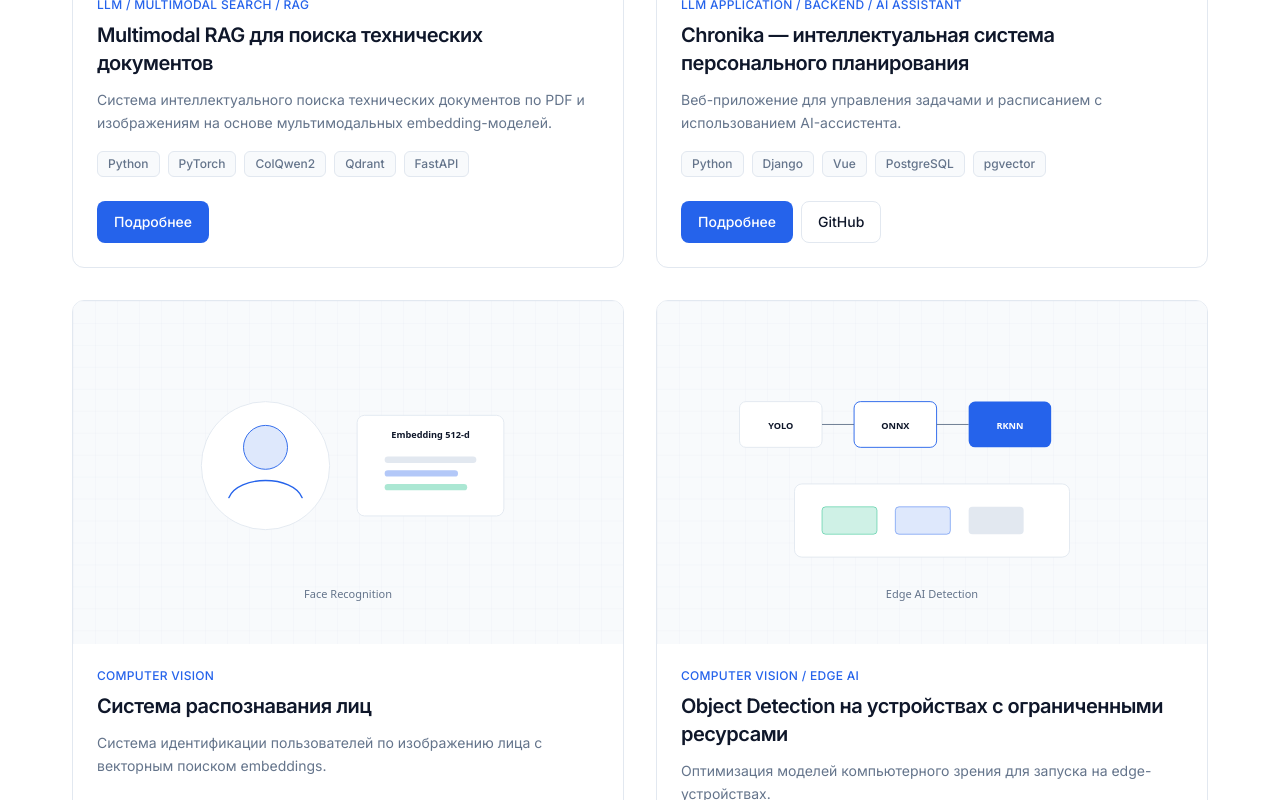
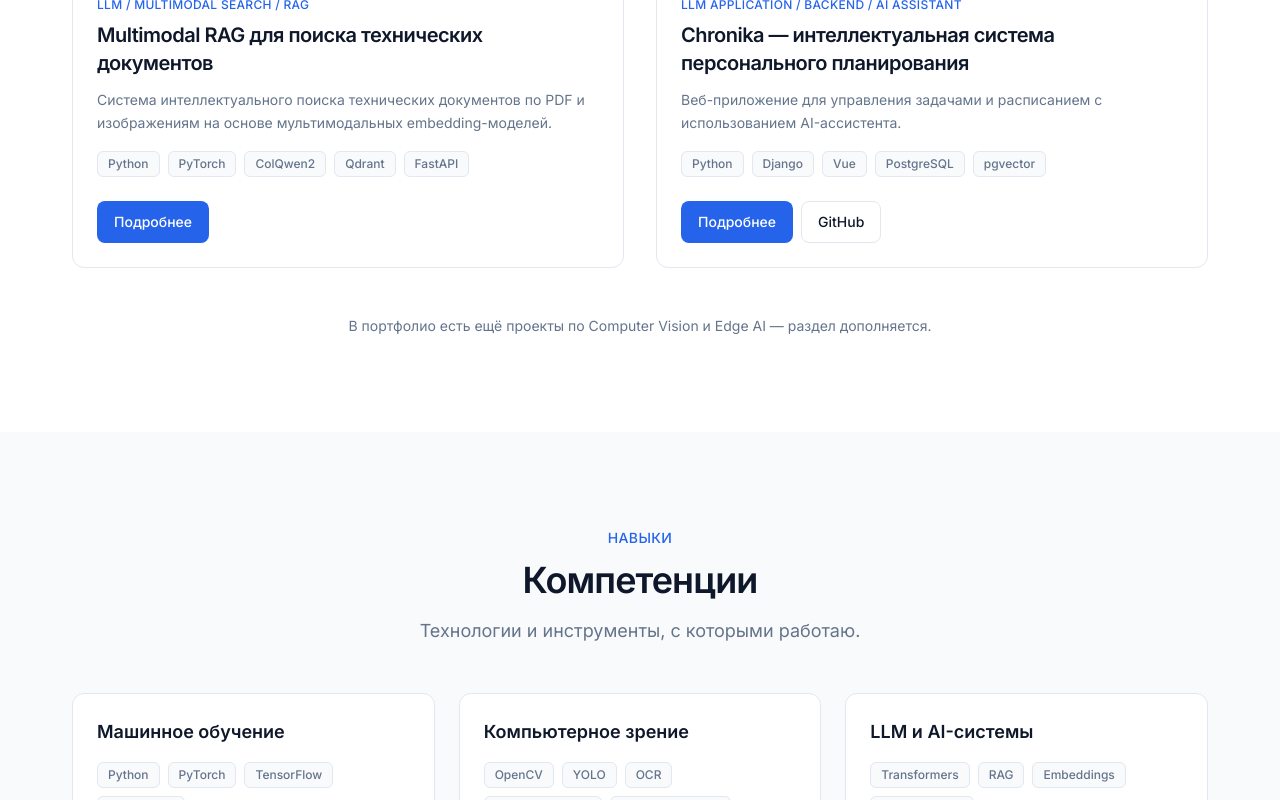
Before and after one commit to daryaami/portfolio-website, a Next.js app: page / in a window 1280 px wide. Shown: the part 2082-2882 px from the top of the page. Built offline with nearby package versions, Linux system fonts and the light colour scheme.

Commit message:
show k projects

```diff
--- a/data/site.ts
+++ b/data/site.ts
@@ -19,8 +19,10 @@ export const siteConfig: SiteConfig = {
   },
   // Статьи спрятаны, пока нет реальных материалов. Включить: features.articles = true
   // и добавить пункт { label: "Статьи", href: "/#articles" } в nav.
+  // Проекты: null = показывать все.
   features: {
     articles: false,
+    projectsVisible: 2,
   },
   nav: [
     { label: "Обо мне", href: "/#about" },
--- a/sections/Projects.tsx
+++ b/sections/Projects.tsx
@@ -5,8 +5,14 @@ import { FadeIn } from "@/components/FadeIn";
 import { ProjectCover } from "@/components/ProjectCover";
 import { SectionHeading } from "@/components/SectionHeading";
 import { projects } from "@/data/projects";
+import { siteConfig } from "@/data/site";
 
 export function Projects() {
+  const limit = siteConfig.features.projectsVisible;
+  const visibleProjects =
+    limit === null ? projects : projects.slice(0, limit);
+  const hiddenCount = projects.length - visibleProjects.length;
+
   return (
     <section id="projects" className="scroll-mt-20 py-20 sm:py-24">
       <div className="mx-auto max-w-[1200px] px-4 sm:px-6 lg:px-8">
@@ -17,7 +23,7 @@ export function Projects() {
         />
 
         <div className="grid gap-8 md:grid-cols-2">
-          {projects.map((project, index) => (
+          {visibleProjects.map((project, index) => (
             <FadeIn key={project.slug} delay={index * 0.05}>
               <article className="group flex h-full flex-col overflow-hidden rounded-xl border border-border bg-white transition-shadow hover:shadow-md">
                 <Link
@@ -70,6 +76,15 @@ export function Projects() {
             </FadeIn>
           ))}
         </div>
+
+        {hiddenCount > 0 ? (
+          <FadeIn className="mt-12 text-center">
+            <p className="text-sm text-foreground-muted">
+              В портфолио есть ещё проекты по Computer Vision и Edge AI —
+              раздел дополняется.
+            </p>
+          </FadeIn>
+        ) : null}
       </div>
     </section>
   );
--- a/types/site.ts
+++ b/types/site.ts
@@ -28,6 +28,8 @@ export type SiteConfig = {
   /** Feature flags — включайте разделы без удаления кода */
   features: {
     articles: boolean;
+    /** Сколько проектов показывать на главной; null = все */
+    projectsVisible: number | null;
   };
   nav: NavItem[];
 };
```
